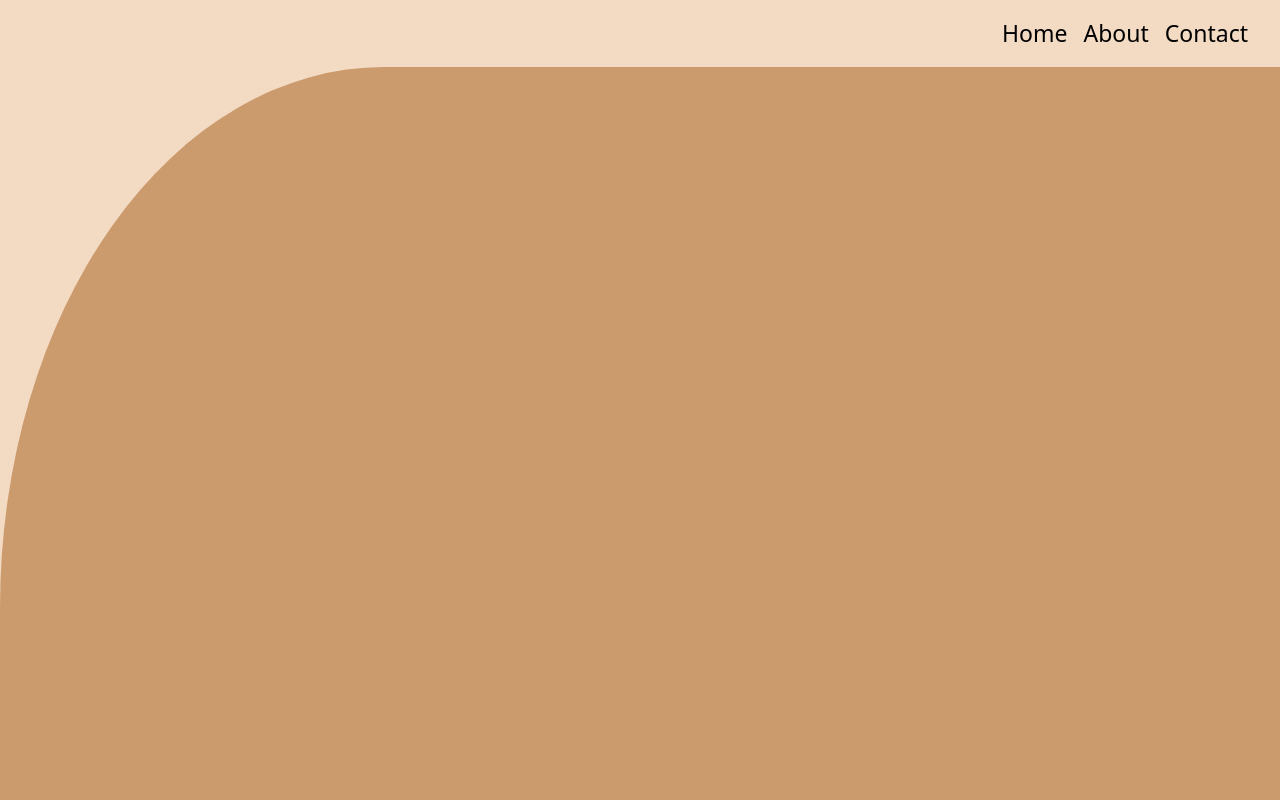
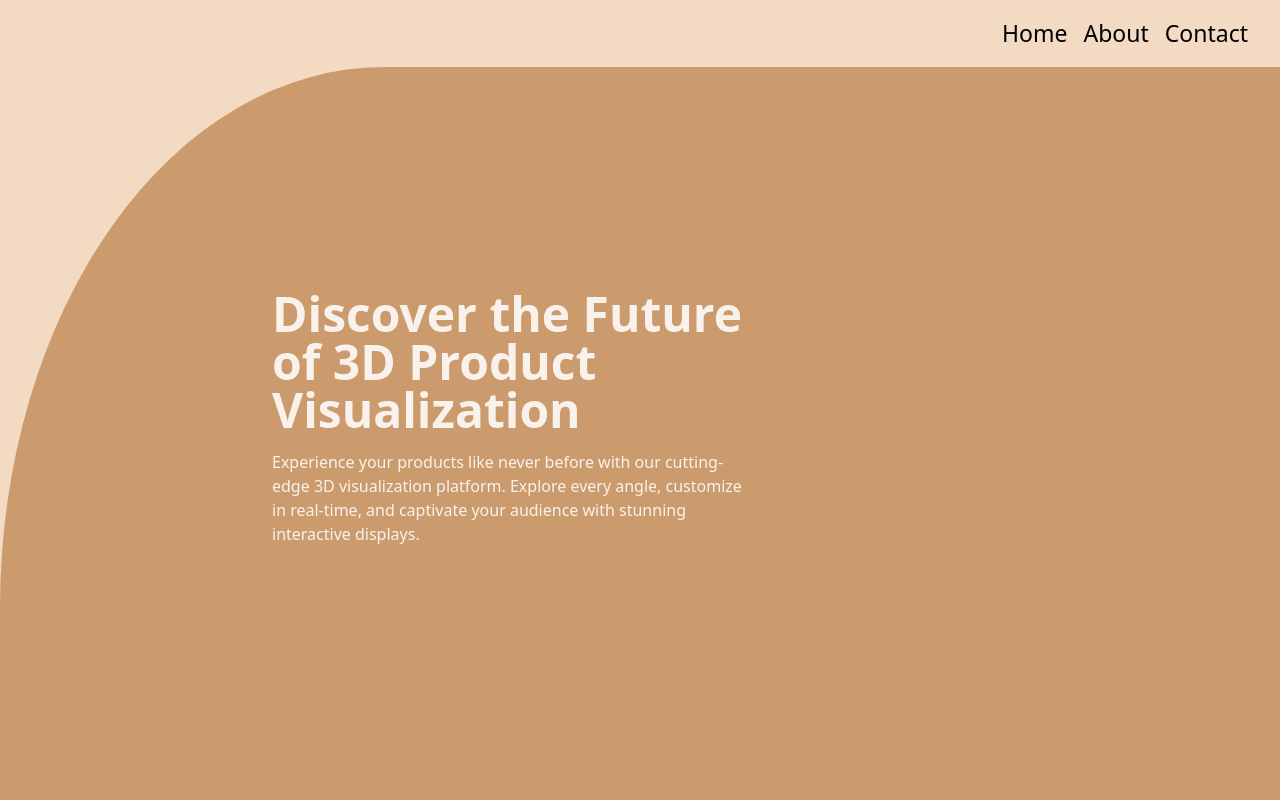
Before and after one commit to shehryarf67/Three.js-3D-Product-Configurator, a React (Vite) app: page / in a window 1280 px wide. Shown: the top 800 px of the page. Built offline with nearby package versions, Linux system fonts and the light colour scheme.

Commit message:
Changing website name and adding content to the hero section.

```diff
--- a/index.html
+++ b/index.html
@@ -4,7 +4,7 @@
     <meta charset="UTF-8" />
     <link rel="icon" type="image/svg+xml" href="/vite.svg" />
     <meta name="viewport" content="width=device-width, initial-scale=1.0" />
-    <title>3d-portfolio</title>
+    <title>3D Product</title>
   </head>
   <body>
     <div id="root"></div>
--- a/src/components/Hero.jsx
+++ b/src/components/Hero.jsx
@@ -5,9 +5,9 @@ const Hero = () => {
 
   return (
     <section className="hero" id="home">
-
       <div className="hero-content">
-
+        <h1 className="hero-title">Discover the Future of 3D Product Visualization</h1>
+        <p className="hero-description">Experience your products like never before with our cutting-edge 3D visualization platform. Explore every angle, customize in real-time, and captivate your audience with stunning interactive displays.</p>
       </div>
 
     </section>
--- a/src/index.css
+++ b/src/index.css
@@ -110,7 +110,9 @@ body {
 
 .hero-content {
   max-width: 500px;
-  z-index: 2;
+  z-index: 1;
+  margin-left: 15rem;
+  margin-top: 10rem;
 }
 
 .hero-content h1 {
```
